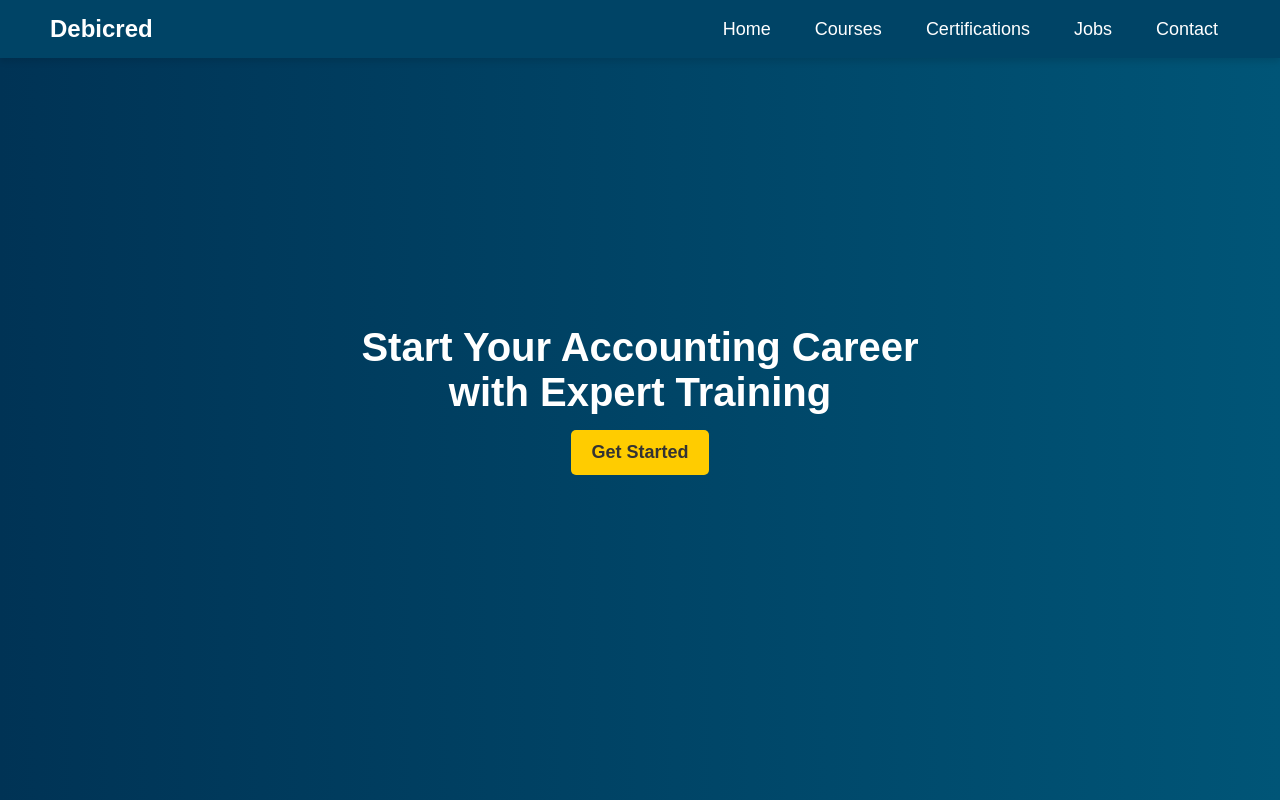
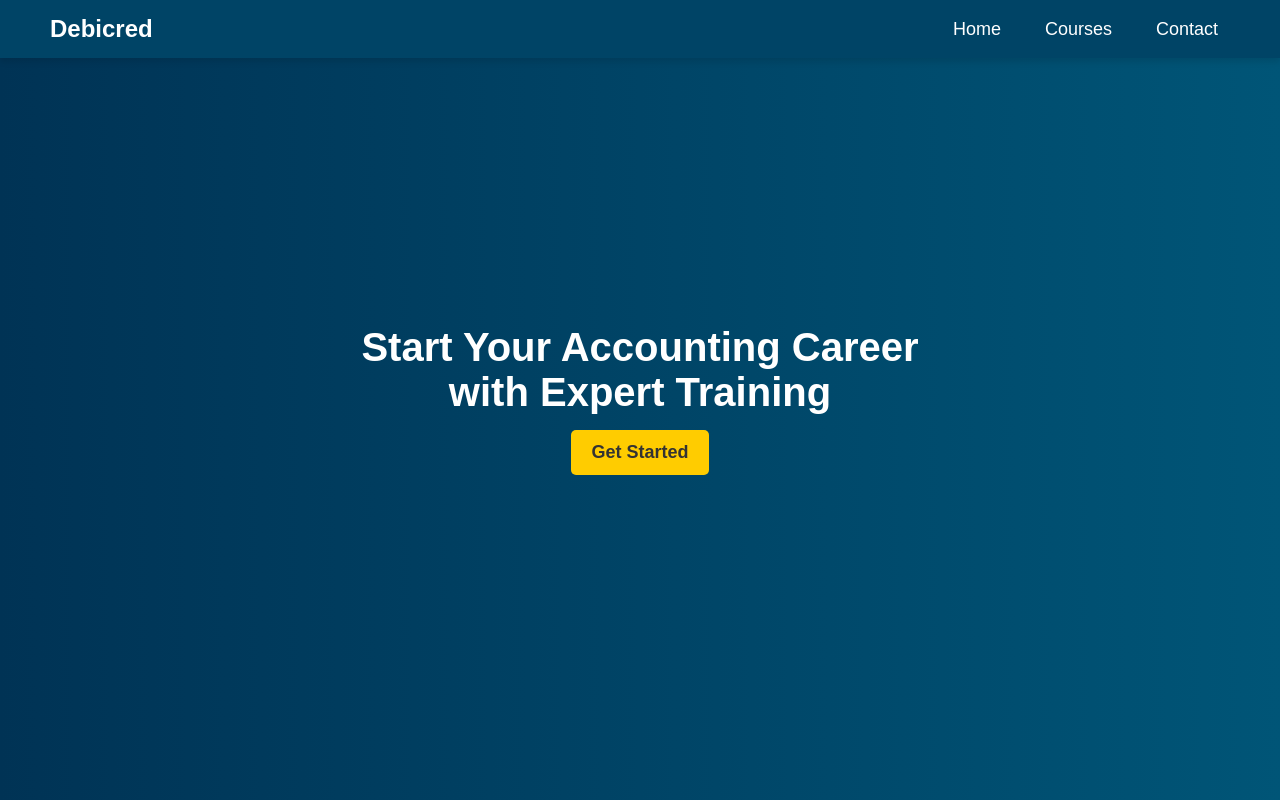
Before and after one commit to Akshay-m77/Debicred-in, a plain HTML site: page index.html in a window 1280 px wide. Shown: the top 800 px of the page. Drawn offline with Linux system fonts and the light colour scheme.

Commit message:
first commit

```diff
--- a/index.html
+++ b/index.html
@@ -15,8 +15,8 @@
             <ul>
                 <li><a href="#home">Home</a></li>
                 <li><a href="#courses">Courses</a></li>
-                <li><a href="#certifications">Certifications</a></li>
-                <li><a href="#jobs">Jobs</a></li>
+                <!-- <li><a href="#certifications">Certifications</a></li>
+                <li><a href="#jobs">Jobs</a></li> -->
                 <li><a href="#contact">Contact</a></li>
             </ul>
         </nav>
```
